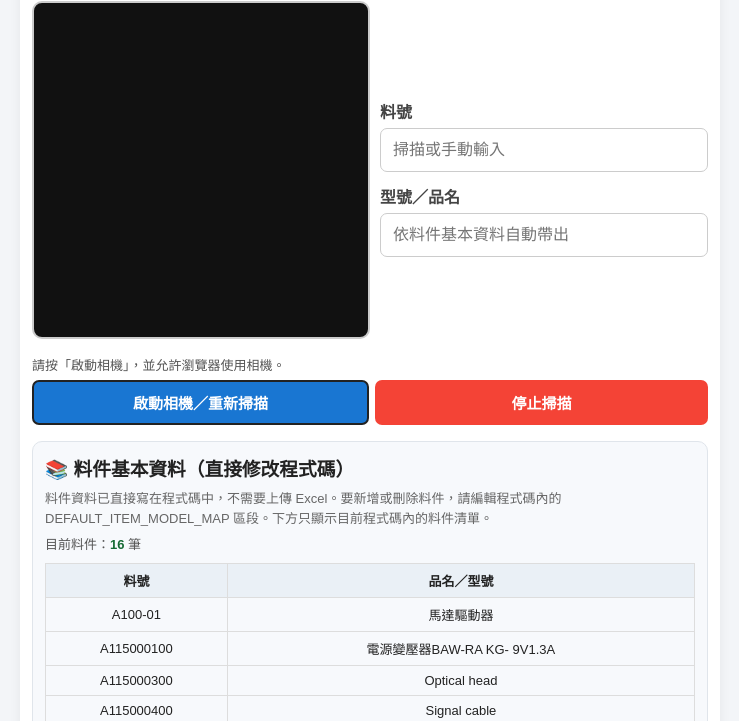
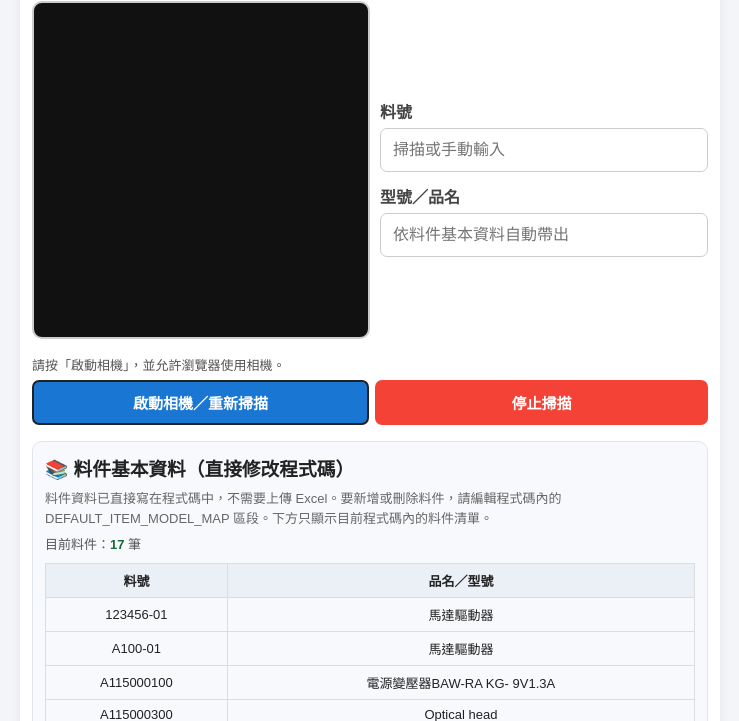
Before and after one commit to v8t6cf8xht-cpu/inventory-BOX, a plain HTML site: page index.html in a window 1280 px wide. Shown: the part 79-800 px from the top of the page, without its empty margins (270-1009 px from the left). Drawn offline with nearby package versions, Linux system fonts and the light colour scheme.

Commit message:
Add motor driver entry to item model map

```diff
--- a/index.html
+++ b/index.html
@@ -152,6 +152,7 @@ const DEFAULT_ITEM_MODEL_MAP = {
 "AC1XXXXX220N": "箱體內含 BAW-2ACBA計費電表+BAW-RL讀卡機",
 "AN00X000110D": "MPC-20D 雙向地插110V",
 "A115000300": "Optical head",
+  "123456-01": "馬達驅動器",
 };
 
 let itemModelMap = {};
```
